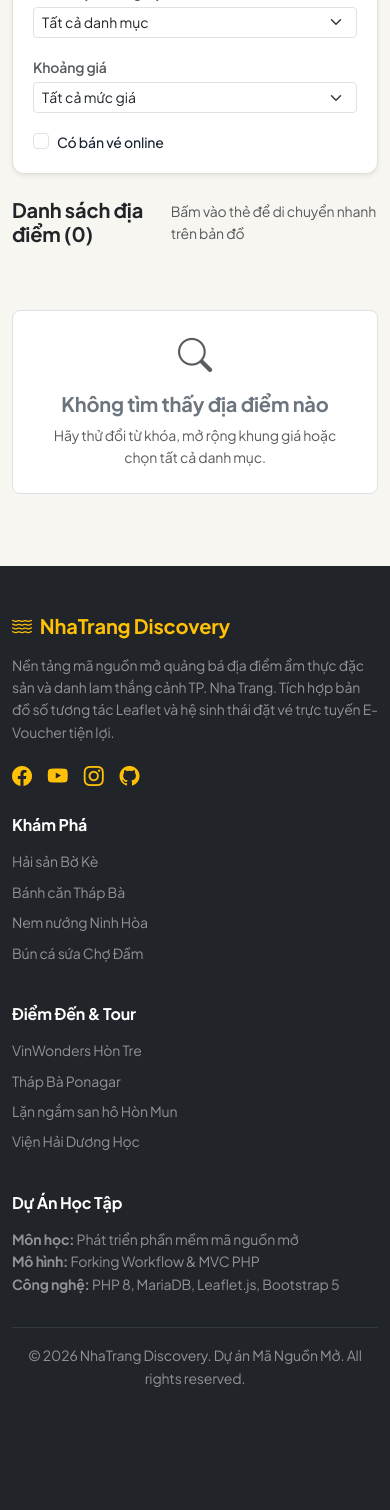
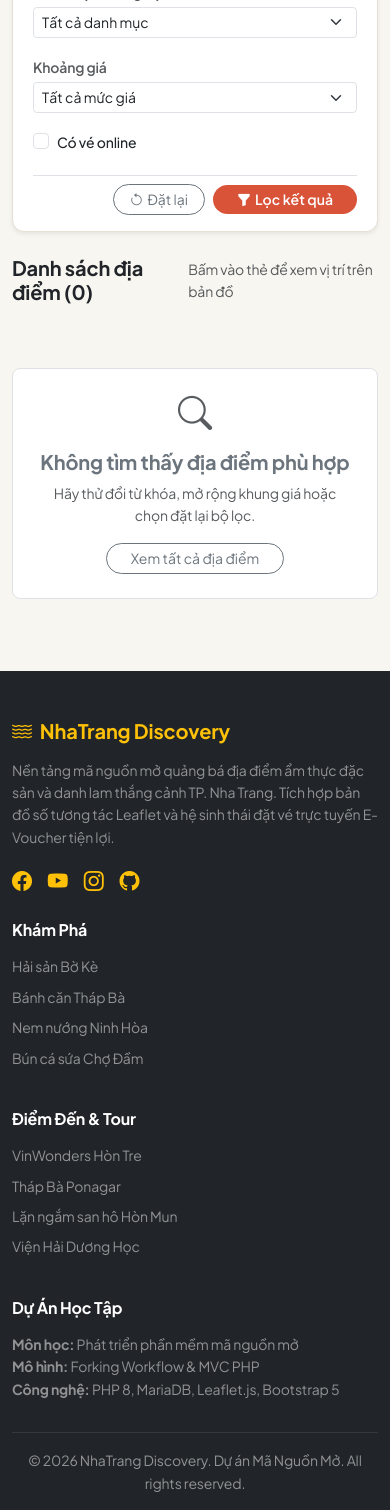
Before and after one commit to VuongHuyHoang/test_PHP, a PHP site: page /locations in a window 390 px wide. Shown: the part 996-2506 px from the top of the page. Before the commit the page ends 2383 px from the top, so only its background shows below. Run offline with PHP 8.4, Linux system fonts and the light colour scheme; data that the repository does not hold is empty.

Commit message:
fix: Khac phuc tile ban do xam qua CartoDB, dong bo bo loc tu Navbar URL va them nut Loc ket qua

```diff
--- a/views/client/locations/index.php
+++ b/views/client/locations/index.php
@@ -20,9 +20,10 @@
         <div id="map"></div>
     </div>
 
-    <!-- Bộ Lọc Trực Tiếp (Live Filter Panel) -->
+    <!-- Bộ Lọc Địa Điểm (Filter Panel) -->
     <div class="filter-panel mb-4 shadow-sm">
-        <form id="live-filter-form" class="row g-3 align-items-center">
+        <form id="live-filter-form" action="<?= url('locations') ?>" method="GET">
+            <div class="row g-3 align-items-end">
                 <!-- Tìm kiếm từ khóa -->
                 <div class="col-lg-3 col-md-6">
                     <label class="form-label small fw-semibold text-muted mb-1">Tìm theo tên hoặc đường</label>
@@ -34,7 +35,7 @@
 
                 <!-- Phân loại hình -->
                 <div class="col-lg-2 col-md-6">
-                <label class="form-label small fw-semibold text-muted mb-1">Phân loại</label>
+                    <label class="form-label small fw-semibold text-muted mb-1">Phân loại hình</label>
                     <select name="loai" class="form-select form-select-sm">
                         <option value="">Tất cả loại hình</option>
                         <option value="am_thuc" <?= ($filters['loai'] ?? '') === 'am_thuc' ? 'selected' : '' ?>>Ẩm thực & Quán ăn</option>
@@ -48,7 +49,7 @@
                     <select name="danh_muc_id" class="form-select form-select-sm">
                         <option value="">Tất cả danh mục</option>
                         <?php foreach ($danhMucList as $dm): ?>
-                        <option value="<?= $dm['id'] ?>" <?= ($filters['danh_muc_id'] ?? '') == $dm['id'] ? 'selected' : '' ?>>
+                            <option value="<?= $dm['id'] ?>" data-loai="<?= htmlspecialchars($dm['loai_danh_muc']) ?>" <?= ($filters['danh_muc_id'] ?? '') == $dm['id'] ? 'selected' : '' ?>>
                                 <?= htmlspecialchars($dm['ten_danh_muc']) ?>
                             </option>
                         <?php endforeach; ?>
@@ -67,13 +68,24 @@
                 </div>
 
                 <!-- Cờ có vé online -->
-            <div class="col-lg-2 col-md-12 d-flex align-items-center mt-lg-4 pt-lg-2">
-                <div class="form-check">
+                <div class="col-lg-2 col-md-6">
+                    <div class="form-check mb-1">
                         <input class="form-check-input" type="checkbox" name="co_ban_ve" value="1" id="checkCoBanVe" <?= (!empty($filters['co_ban_ve'])) ? 'checked' : '' ?>>
-                    <label class="form-check-label small fw-medium" for="checkCoBanVe">
-                        Có bán vé online
+                        <label class="form-check-label small fw-medium text-dark" for="checkCoBanVe">
+                            Có vé online
                         </label>
                     </div>
+                </div>
+            </div>
+
+            <!-- Hàng nút thao tác lọc -->
+            <div class="d-flex justify-content-end align-items-center gap-2 mt-3 pt-2 border-top">
+                <button type="button" id="btn-reset-filter" class="btn btn-outline-secondary btn-sm rounded-pill px-3">
+                    <i class="bi bi-arrow-counterclockwise me-1"></i>Đặt lại
+                </button>
+                <button type="submit" id="btn-submit-filter" class="btn btn-coral btn-sm rounded-pill px-4 fw-semibold">
+                    <i class="bi bi-funnel-fill me-1"></i>Lọc kết quả
+                </button>
             </div>
         </form>
     </div>
@@ -83,10 +95,10 @@
         <h4 class="h5 fw-bold text-dark mb-0">
             Danh sách địa điểm (<span id="locations-count"><?= count($diaDiemList) ?></span>)
         </h4>
-        <span class="text-muted small">Bấm vào thẻ để di chuyển nhanh trên bản đồ</span>
+        <span class="text-muted small">Bấm vào thẻ để xem vị trí trên bản đồ</span>
     </div>
 
-    <!-- Danh sách thẻ địa điểm (được render động và đồng bộ với bản đồ) -->
+    <!-- Danh sách thẻ địa điểm (render động và đồng bộ với bản đồ) -->
     <div class="row g-4" id="locations-container">
         <?php foreach ($diaDiemList as $dd): ?>
             <?php
```
Also changed, not shown: public/assets/js/main.js. Lines whose indentation alone changed are shown as unchanged.
